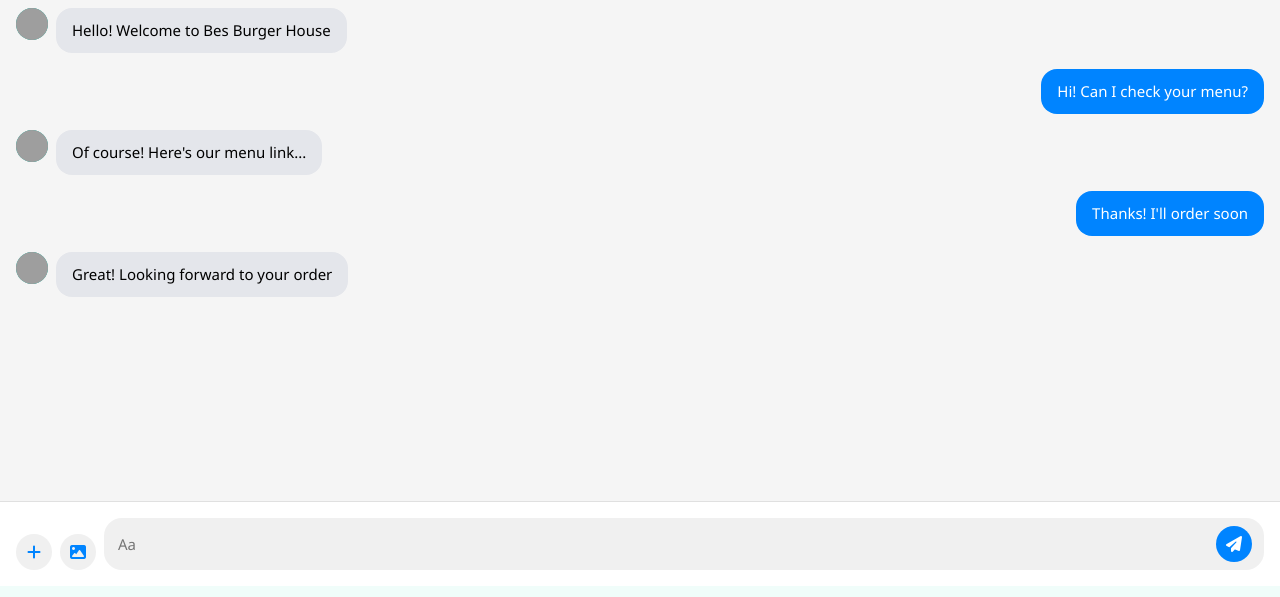
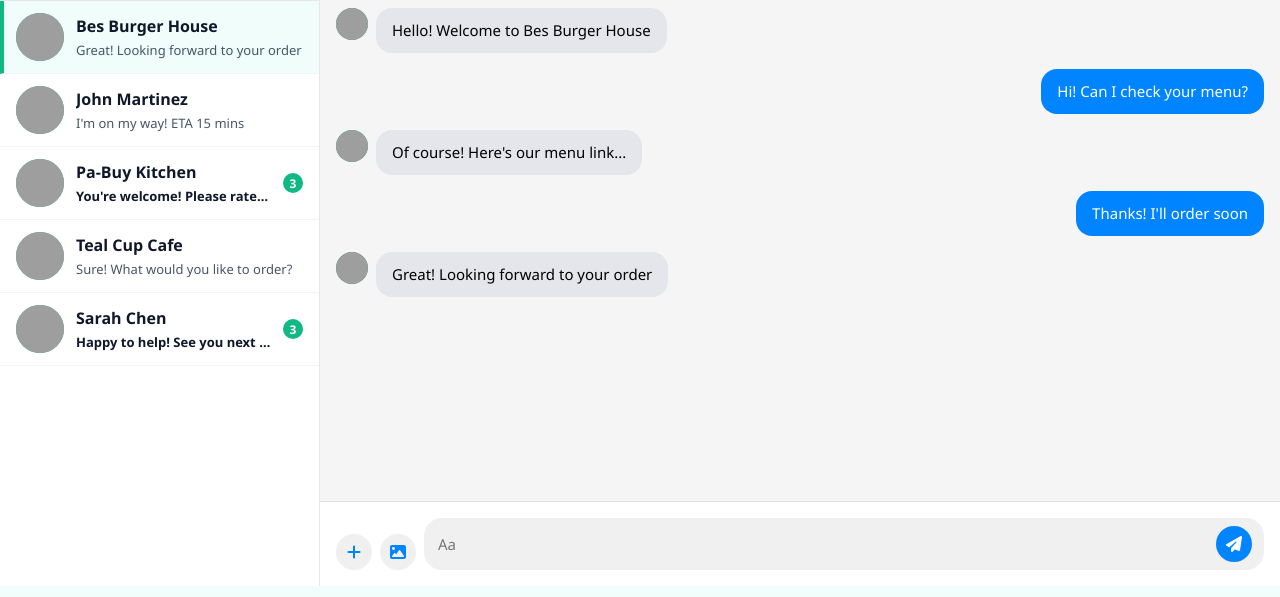
Before and after one commit to mongoo0se/pasabuyy, a plain HTML site: page client/messages.html in a window 1280 px wide. Shown: the part 203-800 px from the top of the page. Drawn offline with Linux system fonts and the light colour scheme; grey boxes are pictures that could not be loaded.

Commit message:
feat: restore sidebar with improved vertical chat layout

```diff
--- a/client/messages.html
+++ b/client/messages.html
@@ -19,15 +19,20 @@
     }
 
     .messages-container {
+      display: grid;
+      grid-template-columns: 320px 1fr;
+      height: calc(100vh - 90px);
+      background: white;
+      gap: 0;
+    }
+
+    /* Sidebar */
+    .messages-sidebar {
+      background: var(--card);
+      border-right: 1px solid #e5e7eb;
       display: flex;
       flex-direction: column;
-      height: calc(100vh - 90px);
-      background: white;
-    }
-
-    /* Hide sidebar on messages-only view */
-    .messages-sidebar {
-      display: none;
+      overflow: hidden;
     }
 
     .sidebar-header {
```
